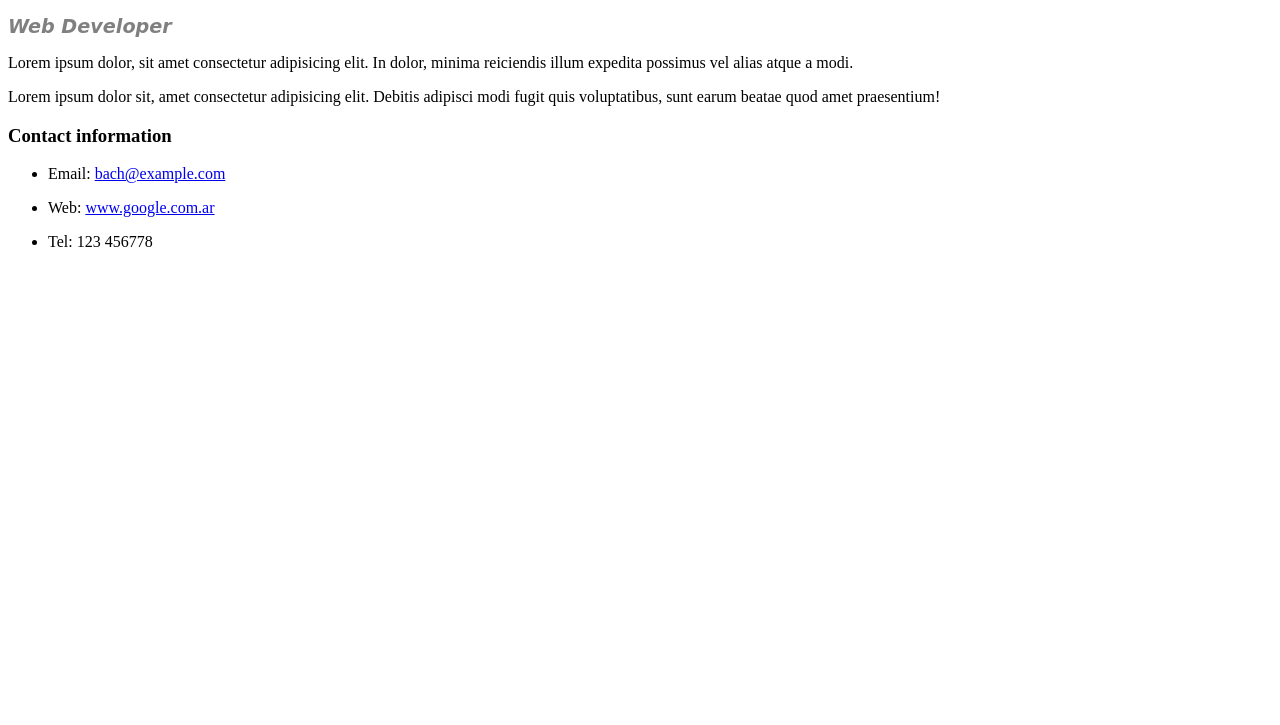
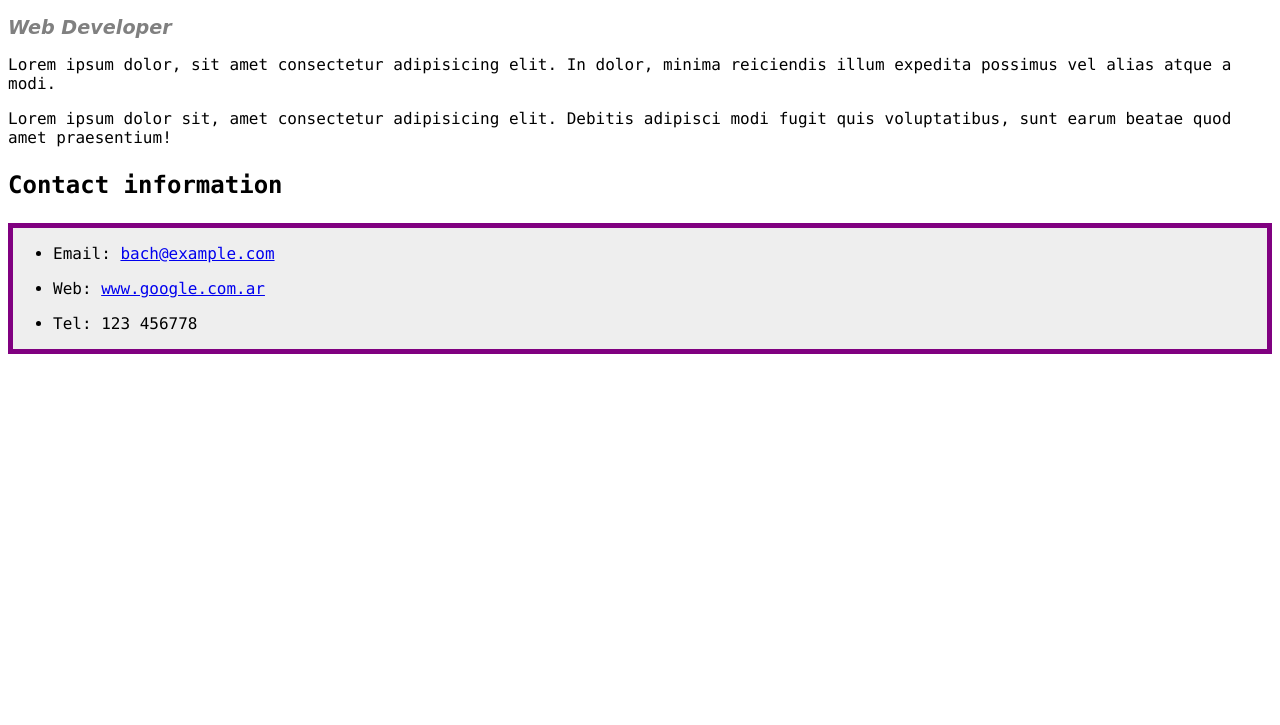
Before and after one commit to VictorTorres098/TutorialesFrontend-, a plain HTML site: page HtmlCssProject/ApredizajeActivo/cssPracticas/index.html in a window 1280 px wide. Shown: the part 75-800 px from the top of the page. Drawn offline with Linux system fonts and the light colour scheme.

Commit message:
Primer modulo CSS completado

```diff
--- a/HtmlCssProject/ApredizajeActivo/cssPracticas/index.html
+++ b/HtmlCssProject/ApredizajeActivo/cssPracticas/index.html
@@ -14,10 +14,13 @@
     </p>
     <p>Lorem ipsum dolor sit, amet consectetur adipisicing elit. Debitis adipisci modi fugit quis voluptatibus, sunt earum beatae quod amet praesentium!</p>
     <h3>Contact information</h3>
-    <ul>
-        <li><p>Email: <a href="mailto:nowhere@mozilla.org">bach@example.com</a></p></li>
-        <li><p>Web: <a href="www.google.com.ar">www.google.com.ar</a></p></li>
-        <li><p>Tel: 123 456778</p></li>
-    </ul>
+    <div class="contact">
+        <ul>
+            <li><p>Email: <a href="mailto:nowhere@mozilla.org">bach@example.com</a></p></li>
+            <li><p>Web: <a href="www.google.com.ar">www.google.com.ar</a></p></li>
+            <li><p>Tel: 123 456778</p></li>
+        </ul>
+    </div>
+
 </body>
 </html>
--- a/HtmlCssProject/ApredizajeActivo/cssPracticas/styles.css
+++ b/HtmlCssProject/ApredizajeActivo/cssPracticas/styles.css
@@ -1,3 +1,6 @@
+body{
+    font-family: Monaco, Georgia, 'Times New Roman', Times, serif, fantasy;
+}
 h1{
     color: hotpink;
     border-bottom: 10px;
@@ -6,5 +9,19 @@ h1{
 }
 h2{
     color: gray;
-    font: oblique bold 120% cursive;;
+    font: oblique bold 120% cursive;
 }
+/* .contact{
+    padding: 10px;
+    border-style: solid;
+    border-color: purple;
+} */
+.contact ul{
+    background-color: #eeeeee;
+    border: 5px solid purple;
+}
+h3{
+    font-style: Monaco;
+    font-weight: bold;
+    font-size: x-large;
+}
```
